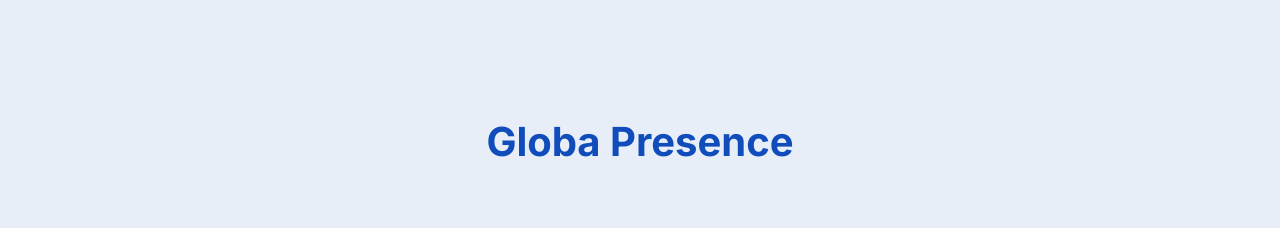
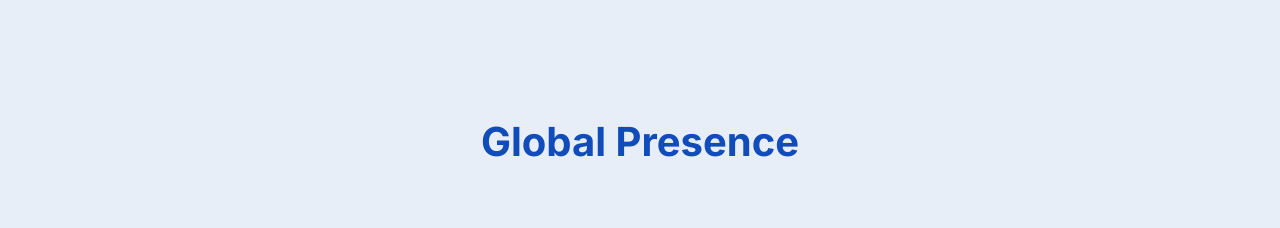
Before and after one commit to rizwansweb/26milescapital, a plain HTML site: page index.html in a window 1280 px wide. Shown: the part 4239-4467 px from the top of the page. Drawn offline with nearby package versions, Linux system fonts and the light colour scheme; grey boxes are pictures that could not be loaded.

Commit message:
Add files via upload

```diff
--- a/index.html
+++ b/index.html
@@ -230,7 +230,7 @@
       </section>
       <section id="global-presence" class="position-relative">
          <div class="container text-center">
-            <h2 class="text-primary display-6 fw-bolder mb-5 pb-3">Globa Presence</h2>
+            <h2 class="text-primary display-6 fw-bolder mb-5 pb-3">Global Presence</h2>
             <div class="row justify-content-center">
                <div class="col-md-10">
                   <img src="images/world.svg" class="img-fluid">
```
